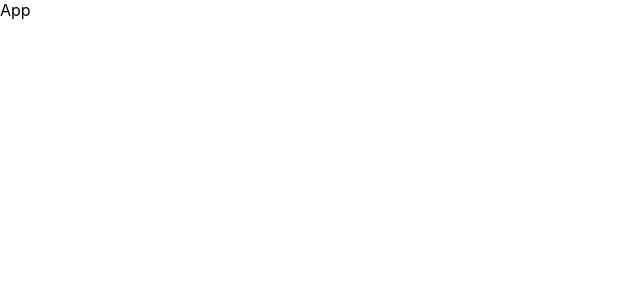
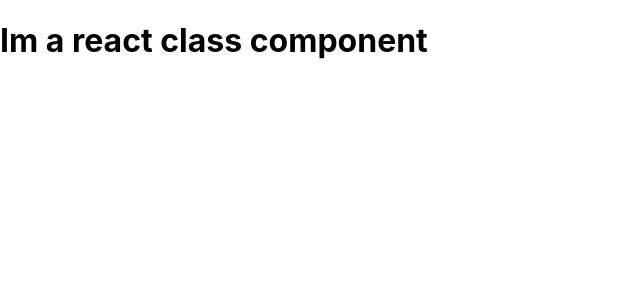
Before and after one commit to Danni7887/React-Course, a React (Vite) app: page / in a window 1280 px wide. Shown: the top 300 px of the page, without its empty margins (0-640 px from the left). Built offline with nearby package versions, Linux system fonts and the light colour scheme.

Commit message:
componente de clase

```diff
--- a/src/App.tsx
+++ b/src/App.tsx
@@ -1,11 +1,9 @@
-import React from 'react'
+import { Component } from 'react'
 
-type Props = {}
-
-const App = (props: Props) => {
-  return (
-    <div>App</div>
-  )
+class App extends Component {
+  render() {
+    return <h1>Im a react class component</h1>
+  }
 }
 
 export default App
```
Also changed, not shown: 2 other files (tests, documents, lock files or other folders).
